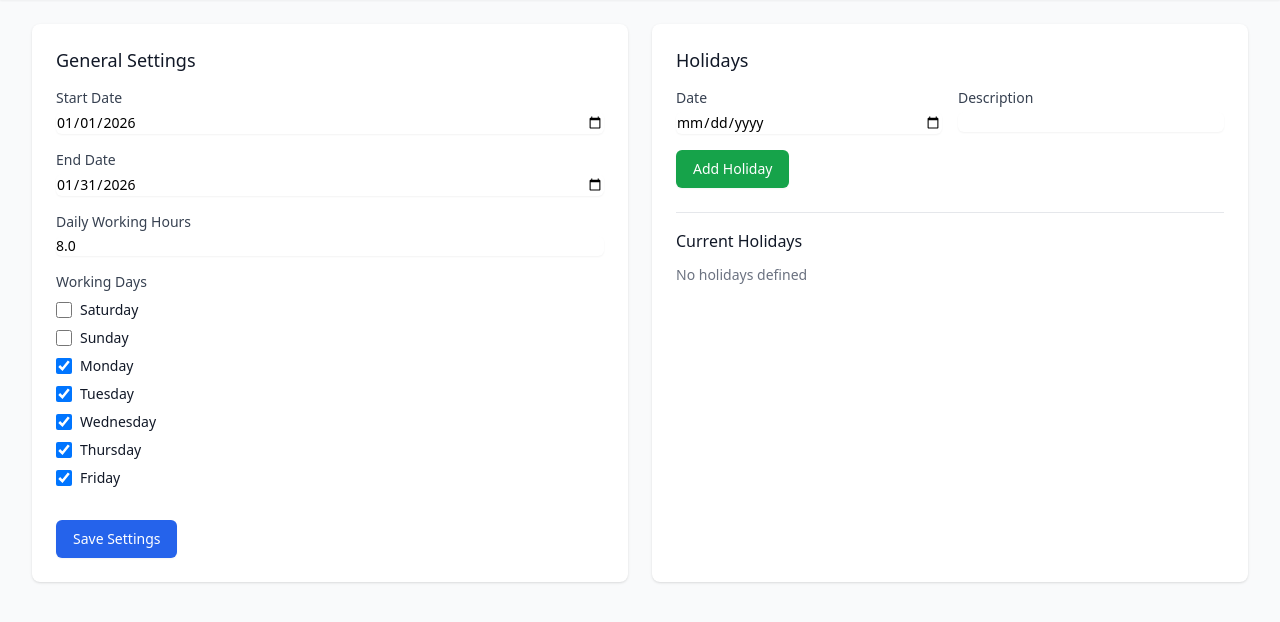
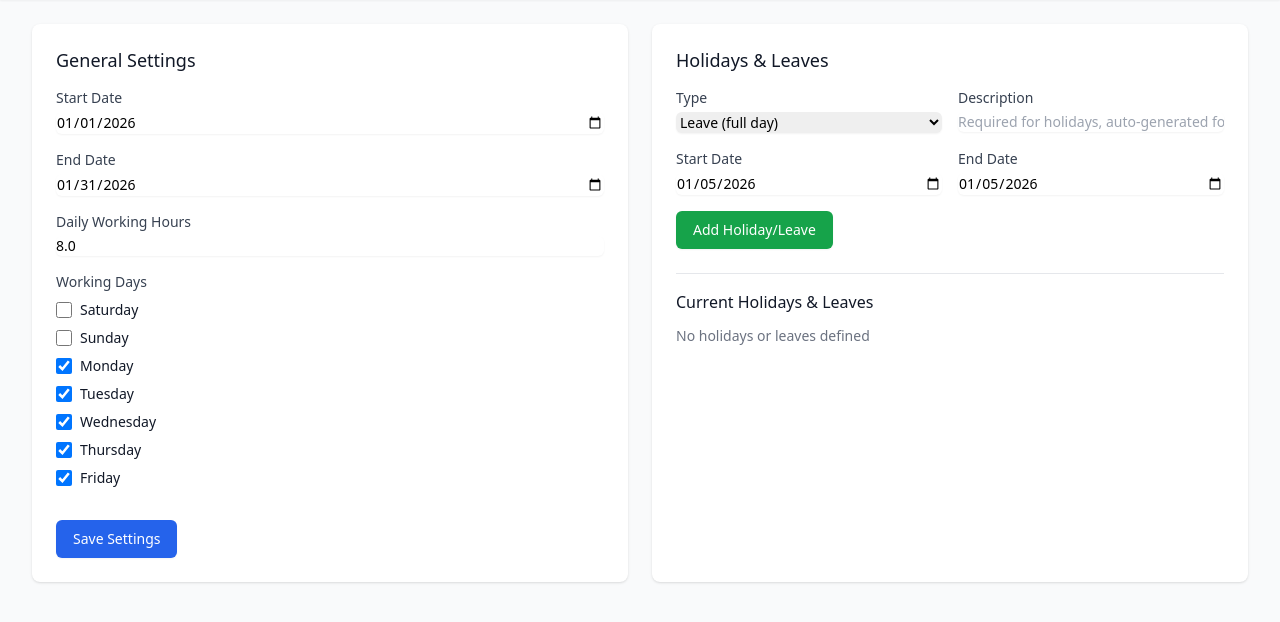
Before and after one commit to farajallah/HeartBeat, a FastAPI app: page /settings in a window 1280 px wide. Shown: the part 65-687 px from the top of the page. Run offline with FastAPI, Linux system fonts and the light colour scheme; parts of the project's set-up code (start-up, migrations or seed data) failed here and were passed over; some libraries are stand-ins or nearby versions.

Commit message:
enhancements for leaves

```diff
--- a/app/main.py
+++ b/app/main.py
@@ -455,6 +455,7 @@ async def settings_page(request: Request, db: Session = Depends(get_db)):
         "holidays": holidays,
         "working_days": working_days,
         "weekday_names": weekday_names,
+        "today": date.today().strftime("%Y-%m-%d"),
     })
 
 
@@ -549,6 +550,7 @@ async def update_settings_form(
 
         # Get all holidays for the period
         holidays_list = AttendanceService.get_holidays(db, start_date_obj, end_date_obj)
+        # Convert to dictionary for easy lookup
         holidays = {h['date']: h for h in holidays_list}
 
         # Prepare batch operations
@@ -562,8 +564,9 @@ async def update_settings_form(
 
             # Determine category based on priority: Holiday > Weekend > Workday
             if current_date in holidays:
-                category = 90  # Holiday
-                description = holidays[current_date].get('description', 'Holiday')
+                holiday_data = holidays[current_date]
+                category = holiday_data['category']  # Use actual category (90, 11, or 10)
+                description = holiday_data.get('description', 'Holiday')
             elif day_of_week not in working_days:
                 category = 1  # Weekend
                 description = None
@@ -633,18 +636,34 @@ async def update_settings_form(
 async def add_holiday_form(
     request: Request,
     db: Session = Depends(get_db),
-    holiday_date: str = Form(...),
-    description: str = Form(...),
+    type: int = Form(...),
+    start_date: str = Form(...),
+    end_date: str = Form(...),
+    description: str = Form(""),
 ):
-    """Handle holiday form submission"""
+    """Handle holiday/leave form submission"""
     try:
-        date_obj = datetime.strptime(holiday_date, "%Y-%m-%d").date()
-    except ValueError:
+        start_date_obj = datetime.strptime(start_date, "%Y-%m-%d").date()
+        end_date_obj = datetime.strptime(end_date, "%Y-%m-%d").date()
+
+        # Validate date range
+        if end_date_obj < start_date_obj:
+            return RedirectResponse(url="/settings", status_code=303)
+
+        # Validate description requirement for holidays
+        if type == 90 and not description.strip():
+            return RedirectResponse(url="/settings", status_code=303)
+
+        AttendanceService.add_holiday_range(db, start_date_obj, end_date_obj, type, description)
+        return RedirectResponse(url="/settings", status_code=303)
+    except ValueError as e:
         # Handle error - for now, redirect back
         return RedirectResponse(url="/settings", status_code=303)
-
-    AttendanceService.add_holiday(db, date_obj, description)
-    return RedirectResponse(url="/settings", status_code=303)
+    except Exception as e:
+        print(f"ERROR: {e}")
+        import traceback
+        traceback.print_exc()
+        return RedirectResponse(url="/settings", status_code=303)
 
 
 @app.post("/holidays/{holiday_date}/delete")
--- a/app/templates/settings.html
+++ b/app/templates/settings.html
@@ -32,17 +32,17 @@
                     <form method="post" action="/settings" class="space-y-4">
                         <!-- Start Date -->
                         <div>
-                            <label for="start_date" class="block text-sm font-medium text-gray-700">Start Date</label>
-                            <input type="date" id="start_date" name="start_date"
-                                   value="{% if settings and settings.start_date %}{{ settings.start_date }}{% endif %}"
+                            <label for="settings_start_date" class="block text-sm font-medium text-gray-700">Start Date</label>
+                            <input type="date" id="settings_start_date" name="start_date"
+                                   value="{% if settings and settings.start_date %}{{ settings.start_date }}{% else %}{{ today }}{% endif %}"
                                    class="mt-1 block w-full border-gray-300 rounded-md shadow-sm focus:ring-blue-500 focus:border-blue-500 sm:text-sm">
                         </div>
 
                         <!-- End Date -->
                         <div>
-                            <label for="end_date" class="block text-sm font-medium text-gray-700">End Date</label>
-                            <input type="date" id="end_date" name="end_date"
-                                   value="{% if settings and settings.end_date %}{{ settings.end_date }}{% endif %}"
+                            <label for="settings_end_date" class="block text-sm font-medium text-gray-700">End Date</label>
+                            <input type="date" id="settings_end_date" name="end_date"
+                                   value="{% if settings and settings.end_date %}{{ settings.end_date }}{% else %}{{ today }}{% endif %}"
                                    class="mt-1 block w-full border-gray-300 rounded-md shadow-sm focus:ring-blue-500 focus:border-blue-500 sm:text-sm">
                         </div>
 
@@ -85,40 +85,68 @@
             <!-- Holidays Management -->
             <div class="bg-white shadow sm:rounded-lg">
                 <div class="px-4 py-5 sm:p-6">
-                    <h3 class="text-lg leading-6 font-medium text-gray-900 mb-4">Holidays</h3>
+                    <h3 class="text-lg leading-6 font-medium text-gray-900 mb-4">Holidays & Leaves</h3>
 
-                    <!-- Add Holiday Form -->
+                    <!-- Add Holiday/Leave Form -->
                     <form method="post" action="/holidays" class="space-y-4 mb-6">
                         <div class="grid grid-cols-1 gap-4 sm:grid-cols-2">
                             <div>
-                                <label for="holiday_date" class="block text-sm font-medium text-gray-700">Date</label>
-                                <input type="date" id="holiday_date" name="holiday_date" required
+                                <label for="type" class="block text-sm font-medium text-gray-700">Type</label>
+                                <select id="type" name="type" required
+                                        class="mt-1 block w-full border-gray-300 rounded-md shadow-sm focus:ring-blue-500 focus:border-blue-500 sm:text-sm">
+                                        <option value="11">Leave (full day)</option>
+                                        <option value="10">Leave (half day)</option>
+                                        <option value="90">Holiday</option>
+                                </select>
+                            </div>
+                            <div>
+                                <label for="description" class="block text-sm font-medium text-gray-700">
+                                    Description <span id="desc-required" class="text-red-500">*</span>
+                                </label>
+                                <input type="text" id="description" name="description"
+                                       placeholder="Required for holidays, auto-generated for leaves"
+                                       class="mt-1 block w-full border-gray-300 rounded-md shadow-sm focus:ring-blue-500 focus:border-blue-500 sm:text-sm">
+                            </div>
+                        </div>
+                        <div class="grid grid-cols-1 gap-4 sm:grid-cols-2">
+                            <div>
+                                <label for="start_date" class="block text-sm font-medium text-gray-700">Start Date</label>
+                                <input type="date" id="start_date" name="start_date" required
                                        class="mt-1 block w-full border-gray-300 rounded-md shadow-sm focus:ring-blue-500 focus:border-blue-500 sm:text-sm">
                             </div>
                             <div>
-                                <label for="description" class="block text-sm font-medium text-gray-700">Description</label>
-                                <input type="text" id="description" name="description" required
+                                <label for="end_date" class="block text-sm font-medium text-gray-700">End Date</label>
+                                <input type="date" id="end_date" name="end_date" required
                                        class="mt-1 block w-full border-gray-300 rounded-md shadow-sm focus:ring-blue-500 focus:border-blue-500 sm:text-sm">
                             </div>
                         </div>
                         <button type="submit" class="inline-flex justify-center py-2 px-4 border border-transparent shadow-sm text-sm font-medium rounded-md text-white bg-green-600 hover:bg-green-700 focus:outline-none focus:ring-2 focus:ring-offset-2 focus:ring-green-500">
-                            Add Holiday
+                            Add Holiday/Leave
                         </button>
                     </form>
 
-                    <!-- Holidays List -->
+                    <!-- Holidays/Leaves List -->
                     <div class="border-t pt-4">
-                        <h4 class="text-md font-medium text-gray-900 mb-3">Current Holidays</h4>
+                        <h4 class="text-md font-medium text-gray-900 mb-3">Current Holidays & Leaves</h4>
                         {% if holidays %}
                         <div class="space-y-2">
                             {% for holiday in holidays %}
                                 <div class="flex items-center justify-between py-2 px-3 bg-gray-50 rounded-md">
                                     <div>
                                         <span class="text-sm font-medium text-gray-900">{{ holiday.date }}</span>
+                                        <span class="ml-2 px-2 py-1 text-xs rounded-full
+                                            {% if holiday.category == 90 %}bg-red-100 text-red-800{% endif %}
+                                            {% if holiday.category == 11 %}bg-orange-100 text-orange-800{% endif %}
+                                            {% if holiday.category == 10 %}bg-yellow-100 text-yellow-800{% endif %}
+                                        ">
+                                            {% if holiday.category == 90 %}Holiday{% endif %}
+                                            {% if holiday.category == 11 %}Leave (full day){% endif %}
+                                            {% if holiday.category == 10 %}Leave (half day){% endif %}
+                                        </span>
                                         <span class="ml-2 text-sm text-gray-500">{{ holiday.description }}</span>
                                     </div>
                                     <form method="post" action="/holidays/{{ holiday.date }}/delete"
-                                      onsubmit="return confirm('Are you sure you want to delete this holiday?')">
+                                          onsubmit="return confirm('Are you sure you want to delete this holiday/leave for {{ holiday.date }}?')">
                                         <button type="submit" class="text-red-600 hover:text-red-900 text-sm font-medium">
                                             Delete
                                         </button>
@@ -127,12 +155,61 @@
                             {% endfor %}
                         </div>
                         {% else %}
-                        <p class="text-sm text-gray-500">No holidays defined</p>
+                        <p class="text-sm text-gray-500">No holidays or leaves defined</p>
                         {% endif %}
                     </div>
                 </div>
             </div>
         </div>
     </main>
+
+    <script>
+        // Handle holiday/leave date range functionality
+        document.addEventListener('DOMContentLoaded', function() {
+            const startDateInput = document.getElementById('start_date');
+            const endDateInput = document.getElementById('end_date');
+            const typeSelect = document.getElementById('type');
+            const descriptionInput = document.getElementById('description');
+            const descRequired = document.getElementById('desc-required');
+
+            // Only run if holiday form elements exist
+            if (startDateInput && endDateInput && typeSelect && descriptionInput) {
+                // Set current date as default for holiday form
+                const today = new Date().toISOString().split('T')[0];
+                startDateInput.value = today;
+                endDateInput.value = today;
+
+                // Handle description requirement based on type
+                function updateDescriptionRequirement() {
+                    const isHoliday = typeSelect.value === '90';
+                    if (isHoliday) {
+                        descriptionInput.required = true;
+                        descRequired.style.display = 'inline';
+                    } else {
+                        descriptionInput.required = false;
+                        descRequired.style.display = 'none';
+                    }
+                }
+
+                // Initial setup
+                updateDescriptionRequirement();
+
+                // Update when type changes
+                typeSelect.addEventListener('change', updateDescriptionRequirement);
+
+                // Set end date to match start date initially
+                startDateInput.addEventListener('change', function() {
+                    endDateInput.value = this.value;
+                });
+
+                // Prevent end date from being before start date
+                endDateInput.addEventListener('change', function() {
+                    if (this.value < startDateInput.value) {
+                        this.value = startDateInput.value;
+                    }
+                });
+            }
+        });
+    </script>
 </body>
 </html>
```
Also changed, not shown: app/services/attendance_service.py (+157 -19 lines). Lines whose indentation alone changed are shown as unchanged.
